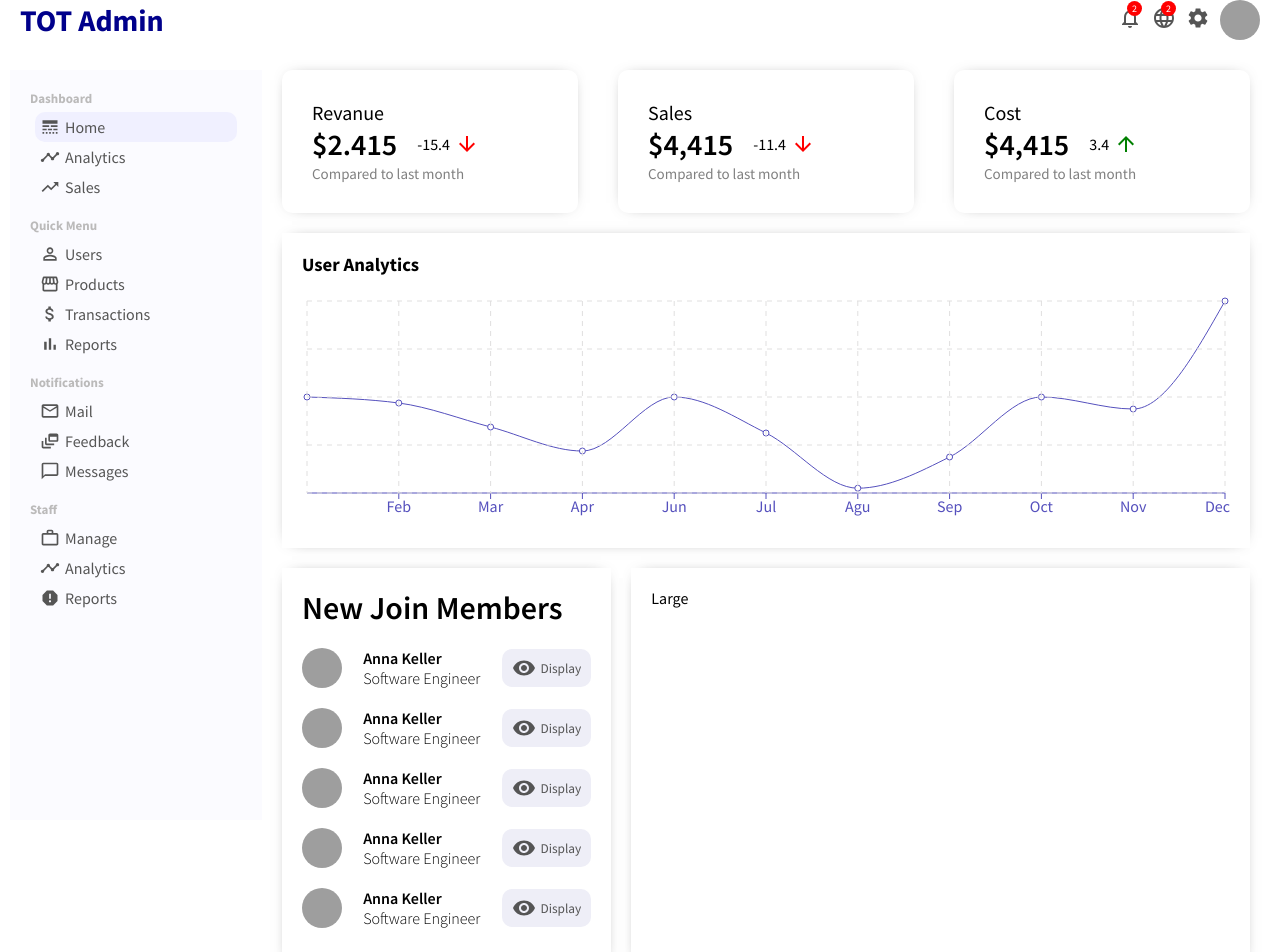
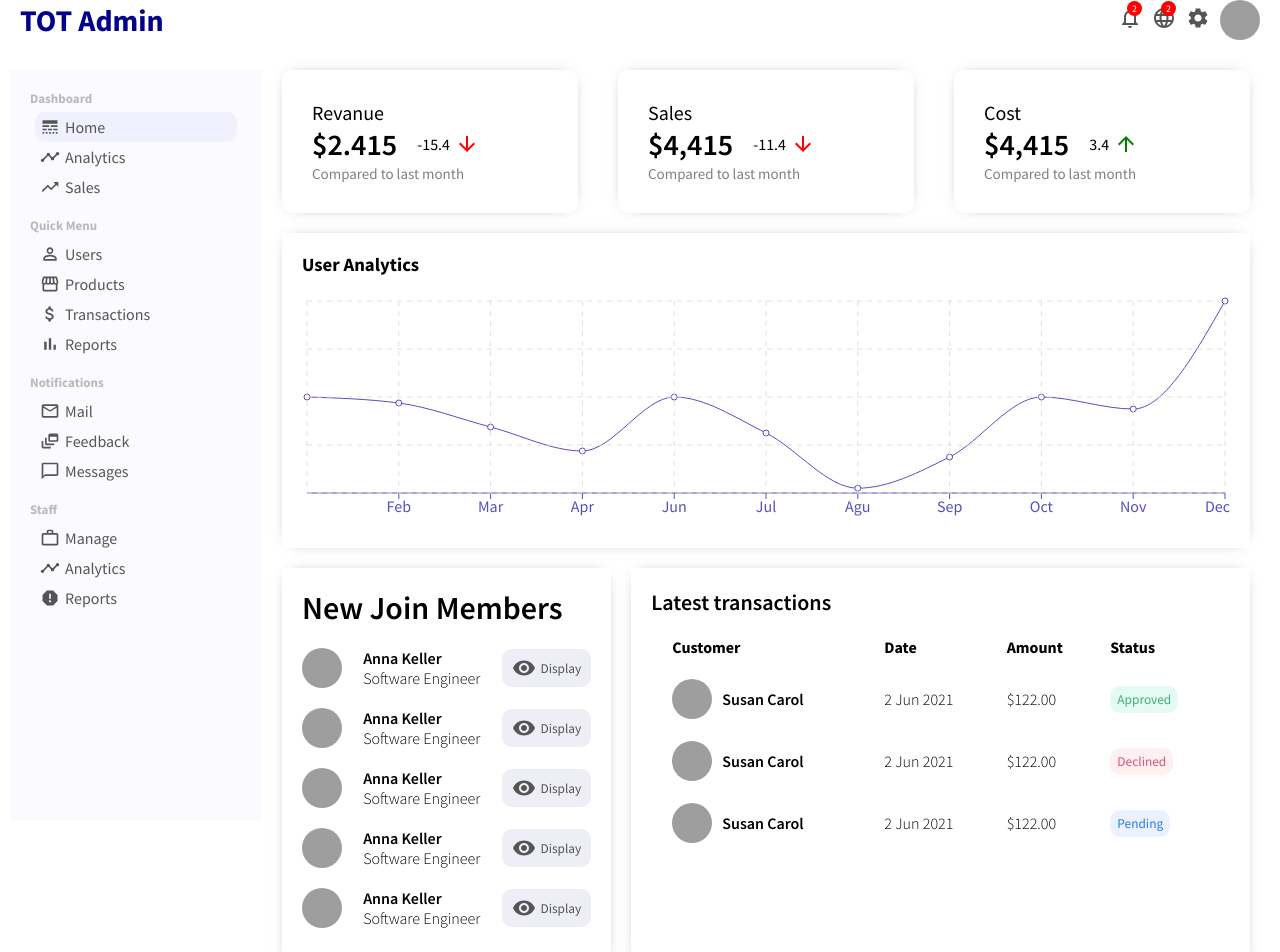
Before and after one commit to caarlosdamian/Dashboard-Demo, a React (Create React App) app: page / in a window 1280 px wide. Shown: the top 952 px of the page. Built offline with nearby package versions, Linux system fonts and the light colour scheme; grey boxes are pictures that could not be loaded.

Commit message:
Feature: Home Component Completed

```diff
--- a/src/components/widgetLg/WidgetLg.jsx
+++ b/src/components/widgetLg/WidgetLg.jsx
@@ -1,9 +1,65 @@
-import '../../styles/widgetLg.css'
+import "../../styles/widgetLg.css";
 
 export default function WidgetLg() {
-    return (
-        <div className='widgetLg'>
-            Large
-        </div>
-    )
+  const Button = ({ type }) => {
+    return <button className={"widgetLgButton " + type}>{type}</button>;
+  };
+  return (
+    <div className="widgetLg">
+      <h3 className="widgetLgTitle">Latest transactions</h3>
+      <table className="widgetLgTable">
+        <tr className="widgetLgTr">
+          <th className="widgetLgTh">Customer</th>
+          <th className="widgetLgTh">Date</th>
+          <th className="widgetLgTh">Amount</th>
+          <th className="widgetLgTh">Status</th>
+        </tr>
+        <tr className="widgetLgTr">
+          <td className="widgetLgUser">
+            <img
+              src="https://images.pexels.com/photos/3992656/pexels-photo-3992656.png?auto=compress&cs=tinysrgb&dpr=2&w=500"
+              alt=""
+              className="widgetLgImg"
+            />
+            <span className="widgetLgName">Susan Carol</span>
+          </td>
+          <td className="widgetLgData">2 Jun 2021</td>
+          <td className="widgetLgAmount">$122.00</td>
+          <td className="widgetLgStatus">
+            <Button type="Approved" />
+          </td>
+        </tr>
+        <tr className="widgetLgTr">
+          <td className="widgetLgUser">
+            <img
+              src="https://images.pexels.com/photos/3992656/pexels-photo-3992656.png?auto=compress&cs=tinysrgb&dpr=2&w=500"
+              alt=""
+              className="widgetLgImg"
+            />
+            <span className="widgetLgName">Susan Carol</span>
+          </td>
+          <td className="widgetLgData">2 Jun 2021</td>
+          <td className="widgetLgAmount">$122.00</td>
+          <td className="widgetLgStatus">
+            <Button type="Declined" />
+          </td>
+        </tr>
+        <tr className="widgetLgTr">
+          <td className="widgetLgUser">
+            <img
+              src="https://images.pexels.com/photos/3992656/pexels-photo-3992656.png?auto=compress&cs=tinysrgb&dpr=2&w=500"
+              alt=""
+              className="widgetLgImg"
+            />
+            <span className="widgetLgName">Susan Carol</span>
+          </td>
+          <td className="widgetLgData">2 Jun 2021</td>
+          <td className="widgetLgAmount">$122.00</td>
+          <td className="widgetLgStatus">
+            <Button type="Pending" />
+          </td>
+        </tr>
+      </table>
+    </div>
+  );
 }
--- a/src/styles/widgetLg.css
+++ b/src/styles/widgetLg.css
@@ -1,7 +1,52 @@
-.widgetLg{
-    flex: 2;
-    -webkit-box-shadow: 0px 0px 15px -10px rgba(0, 0, 0, 0.75);
-    box-shadow: 0px 0px 15px -10px rgba(0, 0, 0, 0.75);
-    padding: 20px;
+.widgetLg {
+  flex: 2;
+  -webkit-box-shadow: 0px 0px 15px -10px rgba(0, 0, 0, 0.75);
+  box-shadow: 0px 0px 15px -10px rgba(0, 0, 0, 0.75);
+  padding: 20px;
+}
+.widgetLgTitle {
+  font-size: 22px;
+  font-weight: 600;
+}
+.widgetLgTable {
+  width: 100%;
+  border-spacing: 20px;
+}
+.widgetLgTh {
+  text-align: left;
+}
+.widgetLgUser {
+  display: flex;
+  align-items: center;
+  font-weight: 600;
+}
 
+.widgetLgImg {
+  height: 40px;
+  width: 40px;
+  border-radius: 50%;
+  object-fit: cover;
+  margin-right: 10px;
 }
+.widgetLgData,.widgetLgAmount{
+
+    font-weight: 300;
+}
+.widgetLgButton {
+  padding: 5px 7px;
+  border: none;
+  border-radius: 10px;
+}
+.widgetLgButton.Approved {
+  background-color: #e5faf2;
+  color: #3bb077;
+}
+.widgetLgButton.Pending {
+  background-color: #ebf1fe;
+  color: #2a7ade;
+}
+.widgetLgButton.Declined {
+  background-color: #fff0f1;
+
+  color: #d95087;
+}
--- a/src/styles/widgetSm.css
+++ b/src/styles/widgetSm.css
@@ -47,6 +47,6 @@
     cursor: pointer;
 }
 .widgetSmIcon{
-    font-size: 16px;
+    font-size: 22px;
     margin-right: 5px;
 }
```
